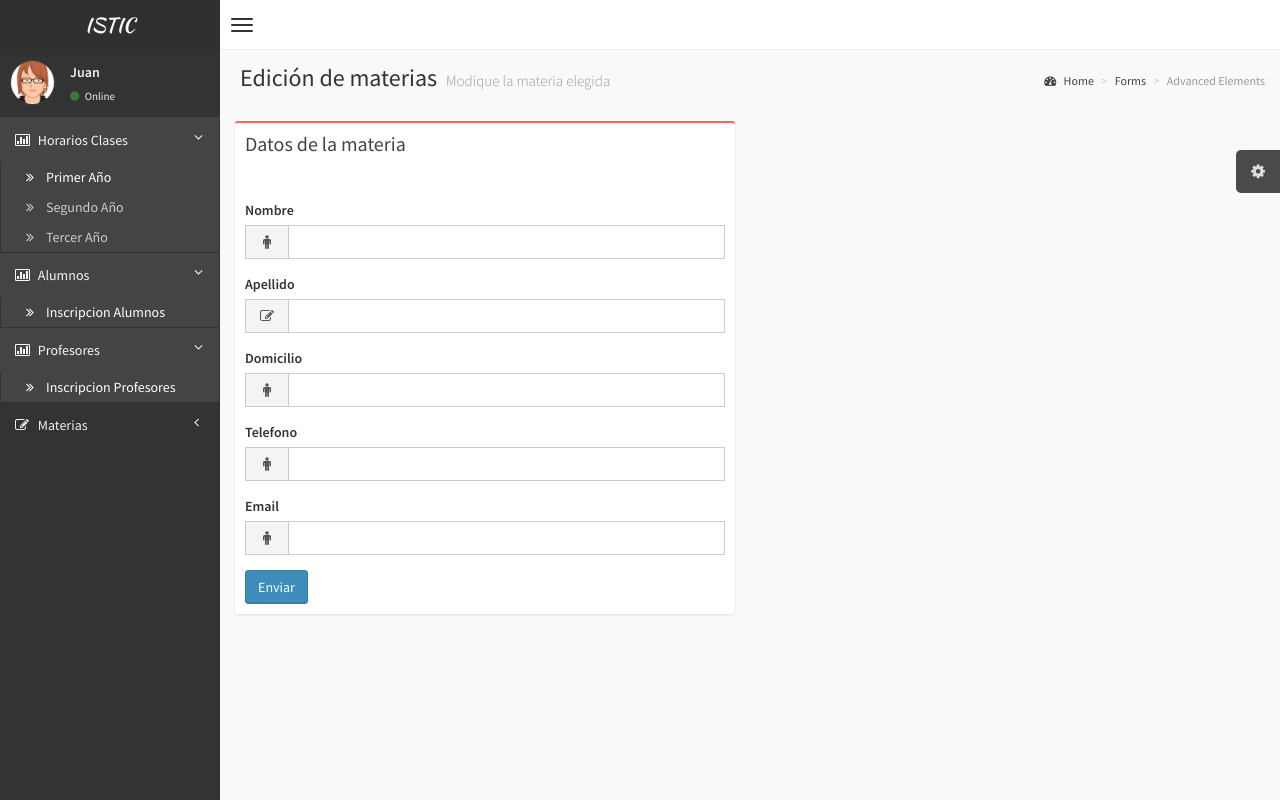
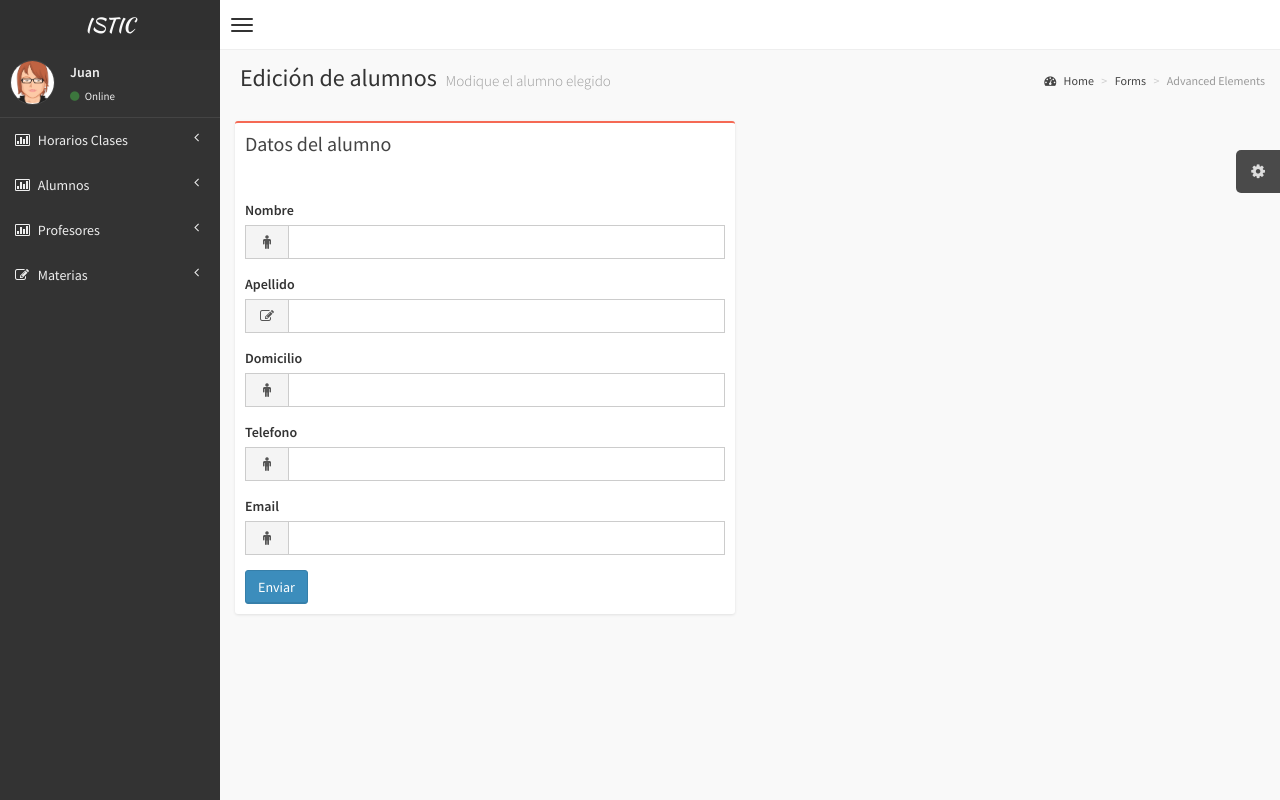
Before and after one commit to istic651/SECRETARIA, a PHP site: page /pages/Charts/edicion.php?no=1 in a window 1280 px wide. Run offline with PHP 8.4, Linux system fonts and the light colour scheme; data that the repository does not hold is empty; some libraries are stand-ins or nearby versions.

Commit message:
Ultima version

```diff
--- a/pages/Charts/edicion.php
+++ b/pages/Charts/edicion.php
@@ -64,7 +64,7 @@
                     <!-- /.search form -->
                     <!-- sidebar menu: : style can be found in sidebar.less -->
                     <ul class="sidebar-menu">
-                        <li class="treeview active">
+                        <li class="treeview">
                             <a href="#">
                                 <i class="fa fa-bar-chart-o"></i>
                                 <span>Horarios Clases</span>
@@ -76,7 +76,7 @@
                                 <li><a href="../forms/horariosTercerAnio.php"><i class="fa fa-angle-double-right"></i>Tercer Año</a></li>
                             </ul>
                         </li>
-                        <li class="treeview active">
+                        <li class="treeview">
                             <a href="#">
                                 <i class="fa fa-bar-chart-o"></i>
                                 <span>Alumnos</span>
@@ -86,7 +86,7 @@
                                 <li class="active"><a href="alumnos.php"><i class="fa fa-angle-double-right"></i>Inscripcion Alumnos</a></li>
                             </ul>
                         </li>
-                        <li class="treeview active">
+                        <li class="treeview">
                             <a href="#">
                                 <i class="fa fa-bar-chart-o"></i>
                                 <span>Profesores</span>
@@ -116,8 +116,8 @@
                 <!-- Content Header (Page header) -->
                 <section class="content-header">
                     <h1>
-                        Edición de materias
-                        <small>Modique la materia elegida</small>
+                        Edición de alumnos
+                        <small>Modique el alumno elegido</small>
                     </h1>
                     <ol class="breadcrumb">
                         <li><a href="#"><i class="fa fa-dashboard"></i> Home</a></li>
@@ -133,7 +133,7 @@
 
                             <div class="box box-danger">
                                 <div class="box-header">
-                                    <h3 class="box-title">Datos de la materia</h3>
+                                    <h3 class="box-title">Datos del alumno</h3>
                                 </div>
                                 <form action="editar.php" method="post">
                                 <div class="box-body">
```
